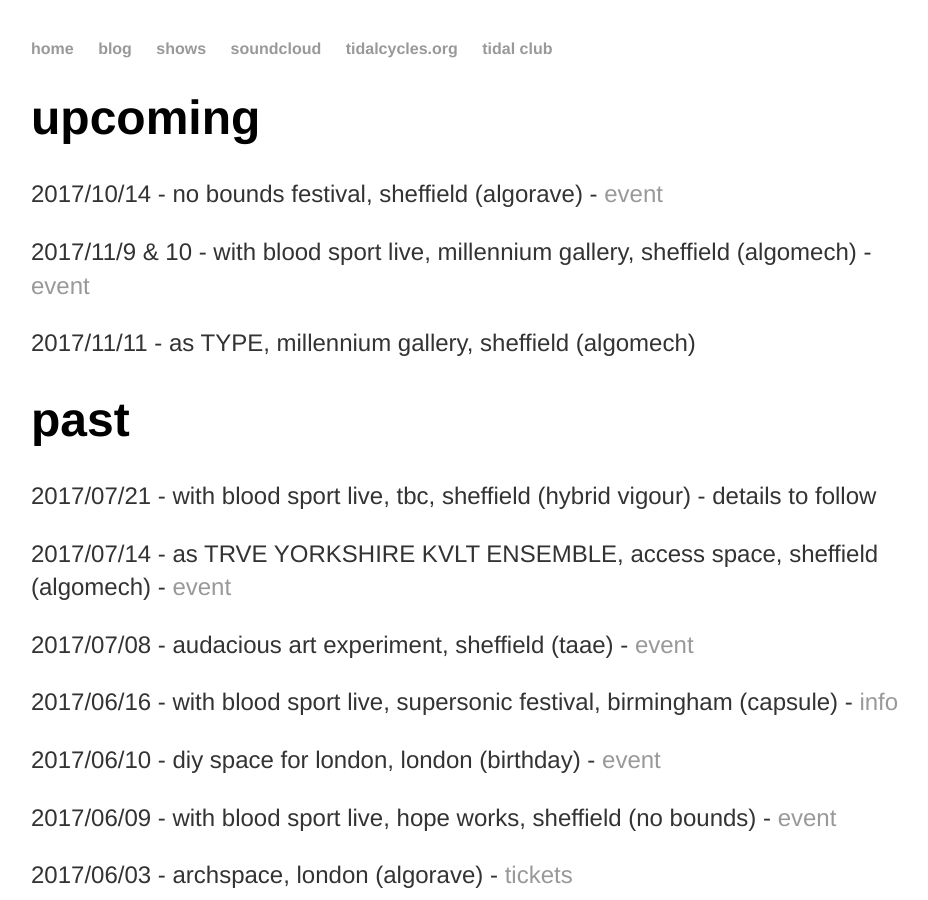
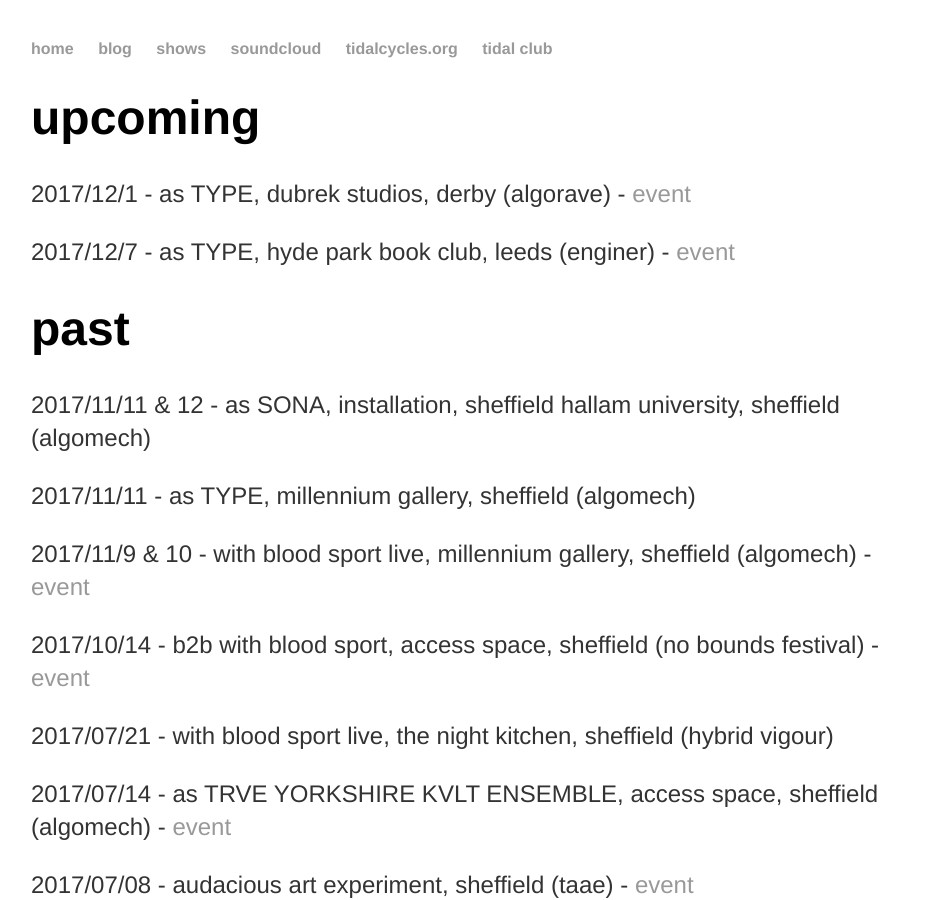
Before and after one commit to heavy-lifting/heavy-lifting.github.io, a Jekyll site: the page built from shows.html, in a window 1280 px wide and 900 px high. Shown: the whole window, without its empty margins (161-1089 px from the left). Built offline with Jekyll 4.4.1, drawn with Linux system fonts in a browser that asks for light colours.

Commit message:
Update shows.html

```diff
--- a/shows.html
+++ b/shows.html
@@ -5,15 +5,18 @@
 
 <div class="upcoming"> <!-- DON'T FORGET TO UPDATE THE 'SHOWS' PAGE TOO-->
 	<h1>upcoming</h1>
-	<p>2017/10/14 - no bounds festival, sheffield (algorave) - <a href="https://www.facebook.com/events/448455998852215/?ref=ts&fref=ts&__nodl" target="_blank">event</a></p>
-        <p>2017/11/9 & 10 - with blood sport live, millennium gallery, sheffield (algomech) - <a href ="https://m.facebook.com/events/424124574649547/?ref=ts&fref=ts&__nodl" target="_blank">event</a></p>
-	<p>2017/11/11 - as TYPE, millennium gallery, sheffield (algomech)</p>
+	<p>2017/12/1 - as TYPE, dubrek studios, derby (algorave) - <a href ="https://www.facebook.com/events/1456281281092729/" target="_blank">event</a></p>
+	<p>2017/12/7 - as TYPE, hyde park book club, leeds (enginer) - <a href ="https://www.facebook.com/events/150211419047392/" target="_blank">event</a></p>
 
 </div><!-- /.blurb -->
 
 <div class="past"> <!-- DON'T FORGET TO UPDATE THE 'SHOWS' PAGE TOO-->
 	<h1>past</h1>
-	<p>2017/07/21 - with blood sport live, tbc, sheffield (hybrid vigour) - details to follow</p>
+	<p>2017/11/11 & 12 - as SONA, installation, sheffield hallam university, sheffield (algomech)</p>
+	<p>2017/11/11 - as TYPE, millennium gallery, sheffield (algomech)</p>
+	<p>2017/11/9 & 10 - with blood sport live, millennium gallery, sheffield (algomech) - <a href ="https://m.facebook.com/events/424124574649547/?ref=ts&fref=ts&__nodl" target="_blank">event</a></p>
+	<p>2017/10/14 - b2b with blood sport, access space, sheffield (no bounds festival) - <a href="https://www.facebook.com/events/448455998852215/?ref=ts&fref=ts&__nodl" target="_blank">event</a></p>
+	<p>2017/07/21 - with blood sport live, the night kitchen, sheffield (hybrid vigour)</p>
 	<p>2017/07/14 - as TRVE YORKSHIRE KVLT ENSEMBLE, access space, sheffield (algomech) - <a href="https://www.facebook.com/events/1864202203829124/" target="_blank">event</a></p>
 	<p>2017/07/08 - audacious art experiment, sheffield (taae) - <a href="https://www.facebook.com/events/642141542649725/" target="_blank">event</a></p>
 	<p>2017/06/16 - with blood sport live, supersonic festival, birmingham (capsule) - <a href="https://supersonicfestival.com/" target="_blank">info</a></p>
```
